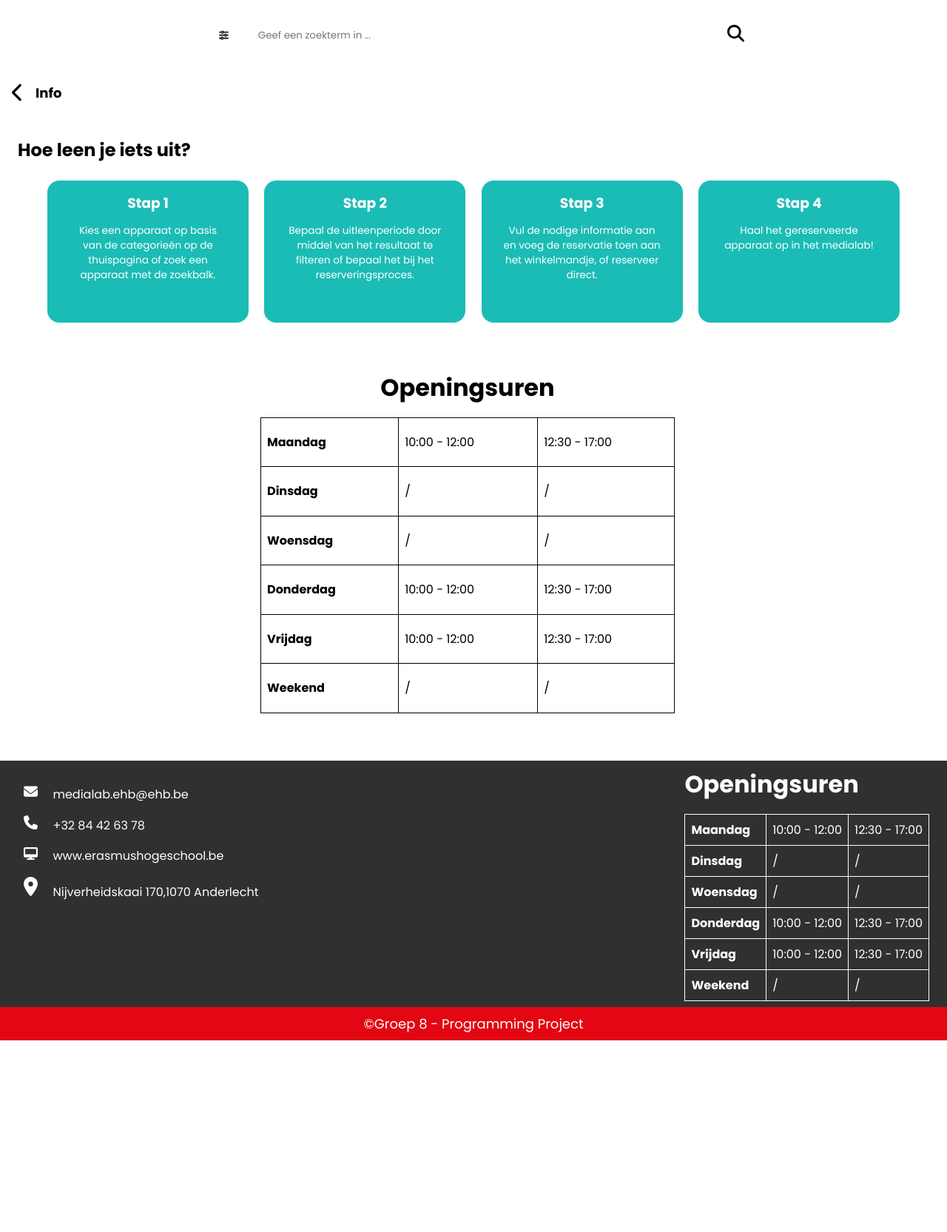
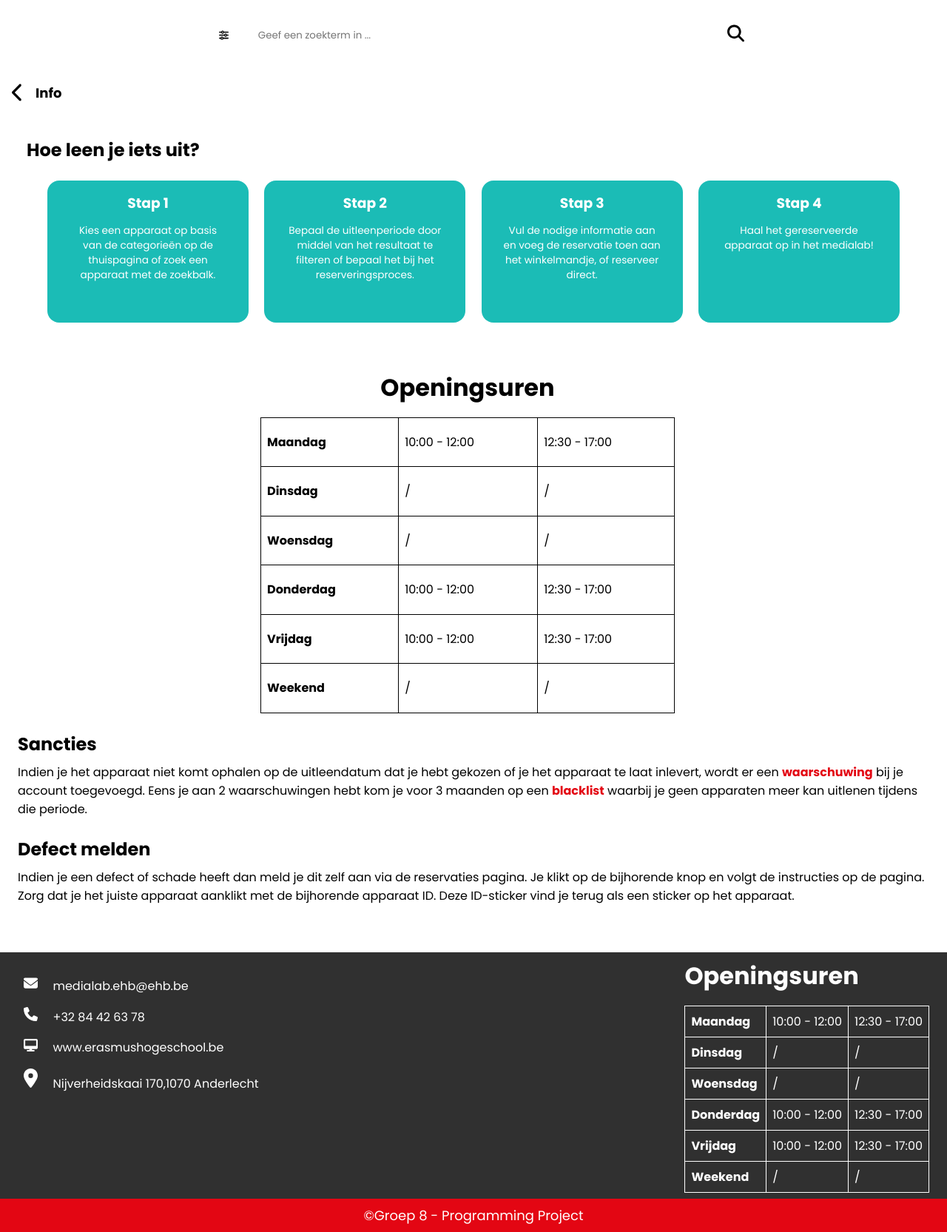
Before and after one commit to LunaDHeere05/Programming-Project-8, a PHP site: page /html/Info.html in a window 1280 px wide. Shown: the part 61-1726 px from the top of the page at 74% size. Before the commit the page ends 1467 px from the top, so only its background shows below. Run offline with PHP 8.4, Linux system fonts and the light colour scheme.

Commit message:
sancties/defect

```diff
--- a/css/stylesheet.css
+++ b/css/stylesheet.css
@@ -260,7 +260,7 @@ nav ul li a {
     font-size: large;
 }
 .info_uitleen_uitleg h2 {
-  padding-left: 1em;
+  padding-left: 1.5em;
 }
 .info_uitleen_uitleg ul li h3 {
   color: white;
@@ -305,7 +305,7 @@ padding-bottom: 4em;
 
 .info-opening-hours {
     padding: 0em 1em 0em 0em;
-    margin: 0;
+    margin-bottom: 1em;
   }
 .info-opening-hours table {
     border-collapse: collapse;
@@ -330,6 +330,24 @@ padding-bottom: 4em;
   .info-opening-hours th {
     border: 0.1em solid black;
   }
+
+/* sancties/defect  */
+.info-sancties{
+    margin: 1.5em;
+}
+.info-sancties p{
+    padding-top: 0.5em;
+}
+.info-sancties p b{
+    color: #E30613;
+}
+
+.info-defect{
+    margin: 1.5em;
+}
+.info-defect p{
+    padding-top: 0.5em;
+}
 
 /* Inventaris pagina */
 /* filters onder zoekbalk */
--- a/html/Info.html
+++ b/html/Info.html
@@ -132,6 +132,17 @@
       </table>
     </div>
   </body>
+<!-- sancties/defect  -->
+<div class="info-sancties"><h2>Sancties</h2>
+<p>Indien je het apparaat niet komt ophalen op de uitleendatum dat je hebt gekozen of je het apparaat te laat inlevert, wordt er een <b>waarschuwing</b> bij je account toegevoegd.
+    Eens je aan 2 waarschuwingen hebt kom je voor 3 maanden op een <b>blacklist</b> waarbij je geen apparaten meer kan uitlenen tijdens die periode.</p>
+</div>
+
+<div class="info-defect">
+<h2>Defect melden</h2>
+<p>Indien je een defect of schade heeft dan meld je dit zelf aan via de reservaties pagina. Je klikt op de bijhorende knop en volgt de instructies op de pagina. Zorg dat je het juiste apparaat aanklikt met de bijhorende apparaat ID. Deze ID-sticker vind je terug als een sticker op het apparaat.</p>
+</div>
+
   <!-- footer -->
   <footer>
     <div class="footer_container">
```
